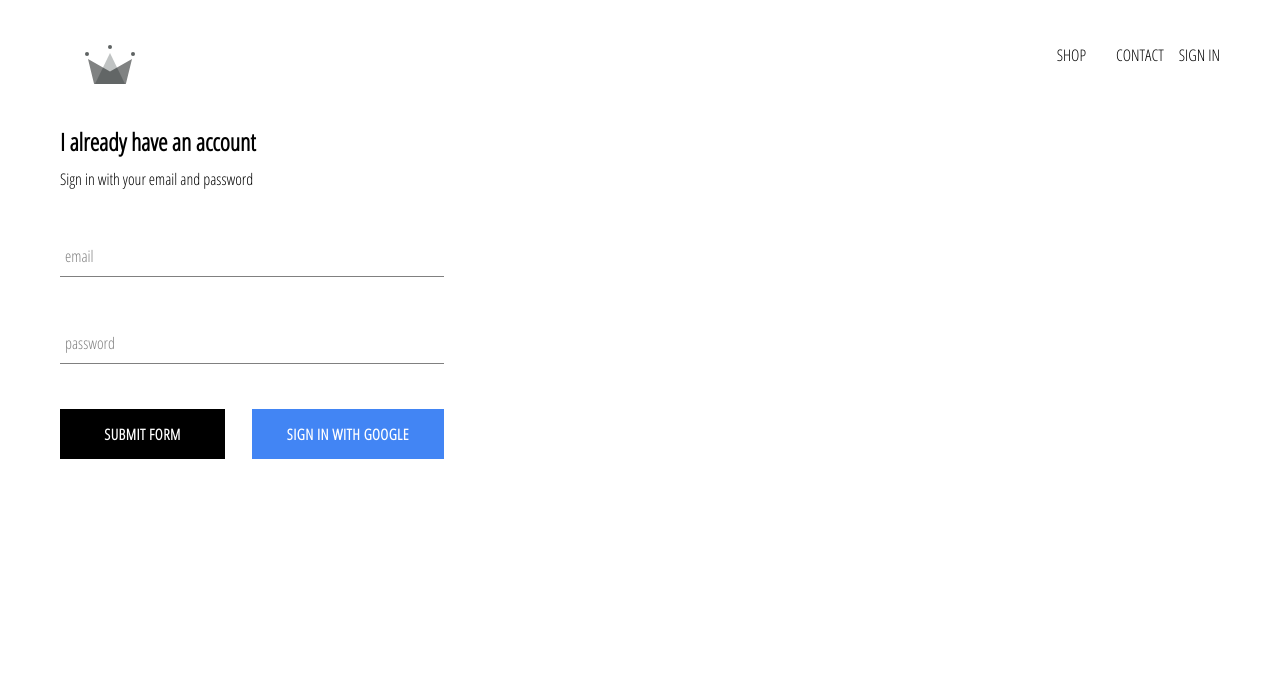
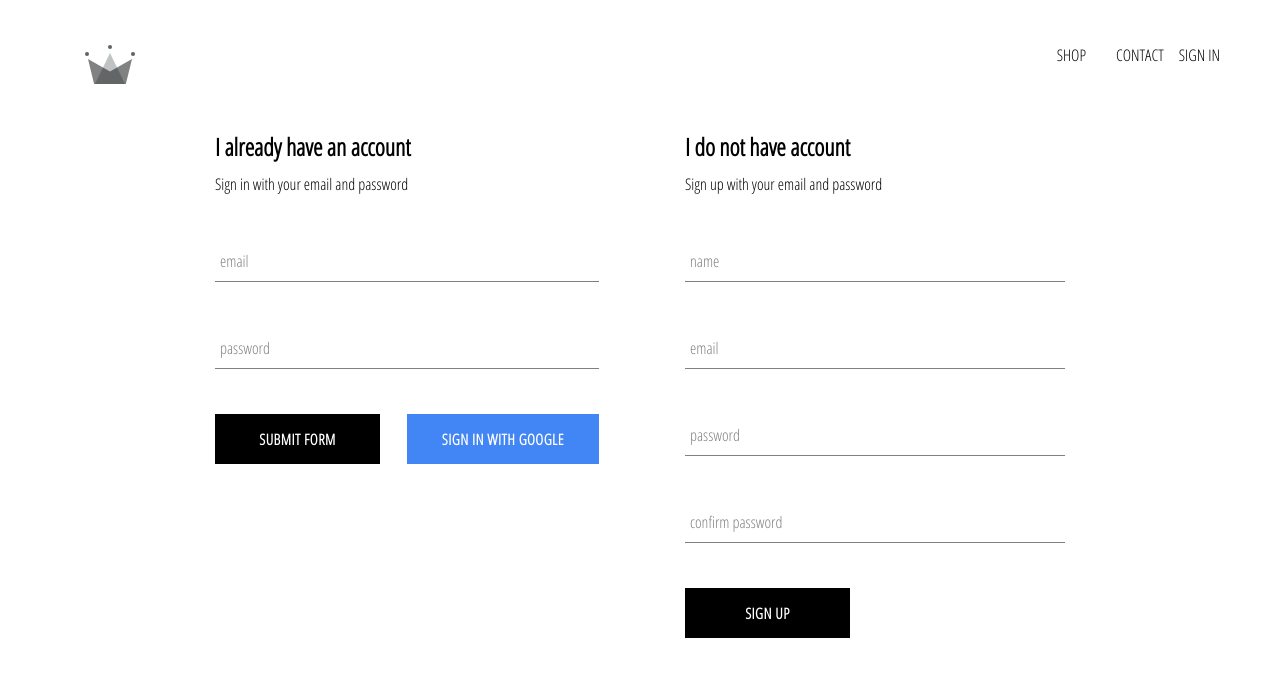
Before and after one commit to igolubevJ/crwl, a React (Create React App) app: page /signin in a window 1280 px wide. Shown: the top 676 px of the page. Built offline with nearby package versions, Linux system fonts and the light colour scheme; no server answers.

Commit message:
Create sign up with email and password

```diff
--- /dev/null
+++ b/src/components/sign-up/sign-up.component.jsx
@@ -0,0 +1,101 @@
+import React, { Component } from 'react';
+
+import FormInput from '../form-input/form-input.component';
+import CustomButton from '../custom-button/custom-button.component';
+
+import { auth, createUserProfileDocument } from '../../firebase/firebase.utils';
+
+import './sign-up.styles.scss';
+
+class SignUp extends Component {
+  constructor() {
+    super();
+
+    this.state = {
+      displayName: '',
+      email: '',
+      password: '',
+      confirmPassord: '',
+    };
+  }
+
+  handleSubmit = async (event) => {
+    event.preventDefault();
+
+    const { displayName, email, password, confirmPassord } = this.state;
+
+    if (password !== confirmPassord) {
+      alert('Password don\'t match');
+      return;
+    }
+
+    try {
+      const { user } = await auth.createUserWithEmailAndPassword(email, password);
+      await createUserProfileDocument(user, { displayName });
+
+      this.setState({
+        displayName: '',
+        email: '',
+        password: '',
+        confirmPassord: '',
+      });
+
+    } catch(error) {
+      console.error(error);
+    }
+  }
+
+  handleChange = (event) => {
+    this.setState({
+      [event.target.name]: event.target.value
+    });
+  }
+
+  render() {
+    const {displayName, email, password, confirmPassord} = this.state;
+    return (
+      <div className="sign-up">
+        <h2 className="title">I do not have account</h2>
+        <span>Sign up with your email and password</span>
+        <form className="sign-up-form" onSubmit={this.handleSubmit}>
+          <FormInput
+            type="text"
+            name="displayName"
+            value={displayName}
+            label="name"
+            onChange={this.handleChange}
+          />
+
+          <FormInput
+            type="email"
+            name="email"
+            value={email}
+            label="email"
+            onChange={this.handleChange}
+          />
+
+          <FormInput
+            type="password"
+            name="password"
+            value={password}
+            label="password"
+            onChange={this.handleChange}
+          />
+
+          <FormInput
+            type="password"
+            name="confirmPassord"
+            value={confirmPassord}
+            label="confirm password"
+            onChange={this.handleChange}
+          />
+
+          <CustomButton type="submit">SIGN UP</CustomButton>
+        </form>
+      </div>
+
+    );
+  }
+}
+
+export default SignUp;
--- /dev/null
+++ b/src/components/sign-up/sign-up.styles.scss
@@ -0,0 +1,9 @@
+.sign-up {
+  display: flex;
+  flex-direction: column;
+  width: 380px;
+
+  .title {
+    margin: 10px 0;
+  }
+}
--- a/src/pages/sign-in-and-sign-up/sign-in-and-sign-up.component.jsx
+++ b/src/pages/sign-in-and-sign-up/sign-in-and-sign-up.component.jsx
@@ -1,12 +1,14 @@
 import React from 'react';
 
 import SignIn from '../../components/sign-in/sign-in.component';
+import SignUp from '../../components/sign-up/sign-up.component';
 
 import './sign-in-and-sign-up.styles.scss';
 
 const SignInAndSignUpPage = () => (
   <div className="sign-in-and-sign-up">
     <SignIn />
+    <SignUp />
   </div>
 );
 
--- a/src/pages/sign-in-and-sign-up/sign-in-and-sign-up.styles.scss
+++ b/src/pages/sign-in-and-sign-up/sign-in-and-sign-up.styles.scss
@@ -0,0 +1,6 @@
+.sign-in-and-sign-up {
+  width: 850px;
+  display: flex;
+  justify-content: space-between;
+  margin: 30px auto;
+}
```
